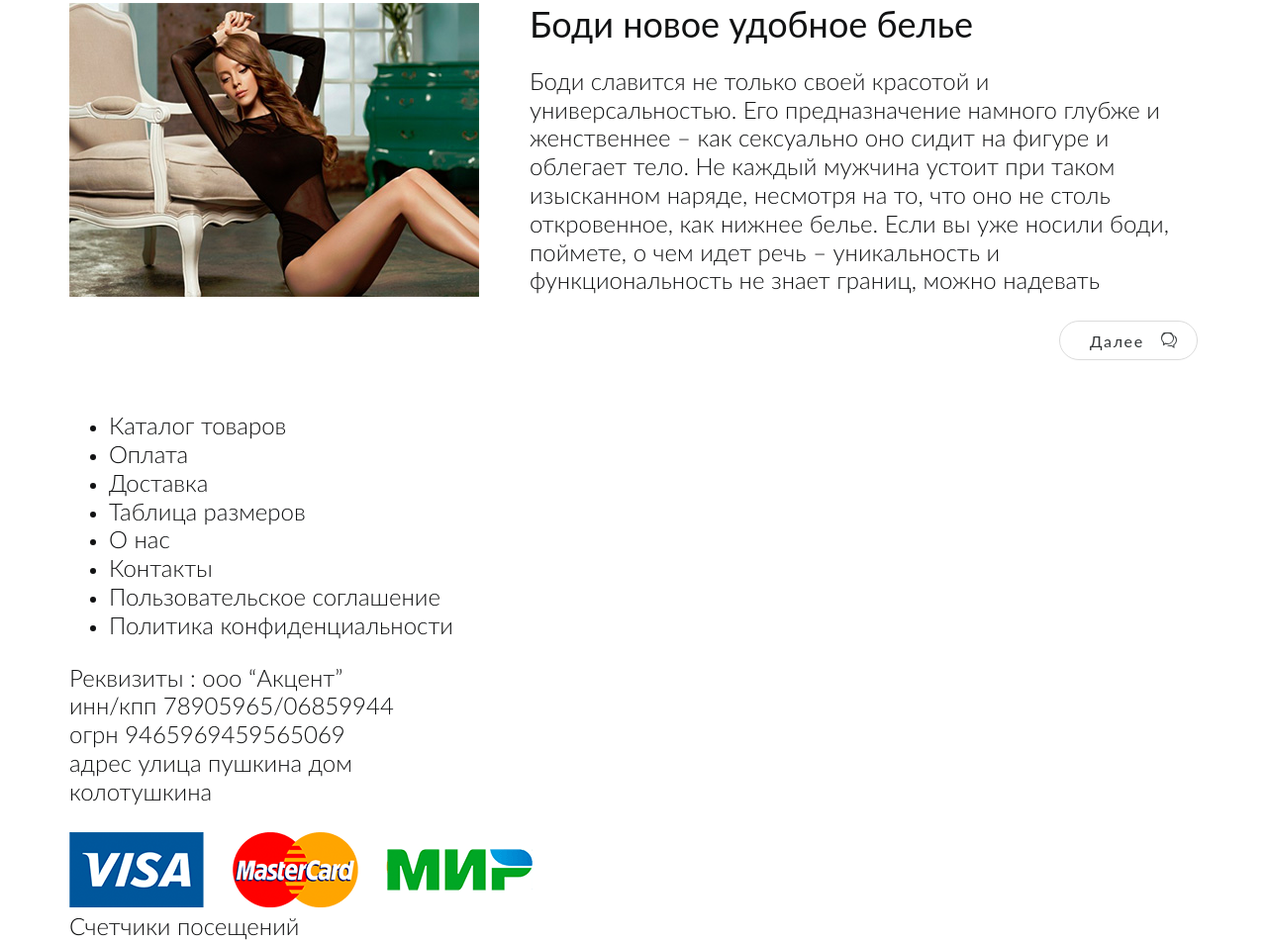
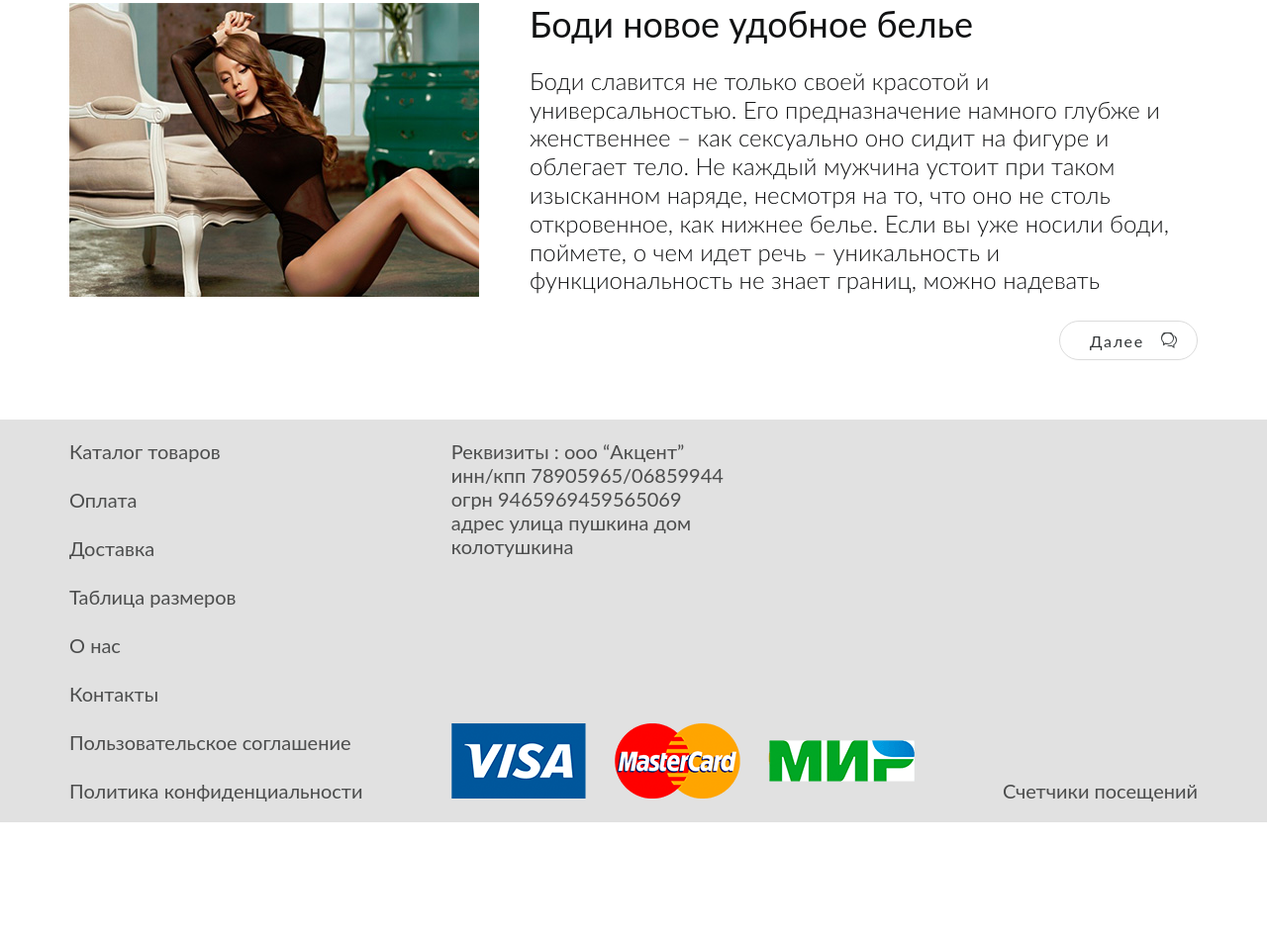
Before and after one commit to Verta-master/accent, a plain HTML site: page index.html in a window 1280 px wide. Shown: the part 5301-6254 px from the top of the page at 99% size. After the commit the page ends 6132 px from the top, so only its background shows below. Drawn offline with nearby package versions, Linux system fonts and the light colour scheme; a web font is replaced by a local one.

Commit message:
Update 2019-03-10T10:31:24.954Z

```diff
--- a/css/style.css
+++ b/css/style.css
@@ -1026,6 +1026,7 @@ h2,
   margin: 0;
   padding: 0;
   list-style: none;
+  margin-bottom: 60px;
 }
 .blog__item {
   margin-bottom: 30px;
@@ -1088,3 +1089,53 @@ h2,
   -webkit-transition: ease-out 0.3s;
   transition: ease-out 0.3s;
 }
+.footer {
+  background-color: #e1e1e1;
+}
+.footer__wrap {
+  display: -webkit-box;
+  display: -ms-flexbox;
+  display: flex;
+  -webkit-box-pack: justify;
+      -ms-flex-pack: justify;
+          justify-content: space-between;
+  padding-top: 20px;
+  padding-bottom: 20px;
+  color: #4c4d4d;
+  font-size: 20px;
+  font-weight: 400;
+}
+.footer__list {
+  margin: 0;
+  padding: 0;
+  list-style: none;
+}
+.footer__list li {
+  margin-bottom: 25px;
+}
+.footer__list li:last-child {
+  margin-bottom: 0;
+}
+.footer__list a:hover,
+.footer__list a:active {
+  text-decoration: underline;
+}
+.footer__block {
+  display: -webkit-box;
+  display: -ms-flexbox;
+  display: flex;
+  -webkit-box-orient: vertical;
+  -webkit-box-direction: normal;
+      -ms-flex-direction: column;
+          flex-direction: column;
+  -webkit-box-pack: start;
+      -ms-flex-pack: start;
+          justify-content: flex-start;
+}
+.footer__block p {
+  margin-top: 0;
+}
+.footer__counter,
+.footer__payment {
+  margin-top: auto;
+}
--- a/index.html
+++ b/index.html
@@ -369,8 +369,10 @@
           <img src="img/images/pay-system.png" alt="Оплата">
         </div>
       </div>
-      <div class="footer__counter">
-        <span>Счетчики посещений</span>
+      <div class="footer__block">
+        <div class="footer__counter">
+          Счетчики посещений
+        </div>
       </div>
     </div>
   </footer>
```
Also changed, not shown: css/style.min.css.
